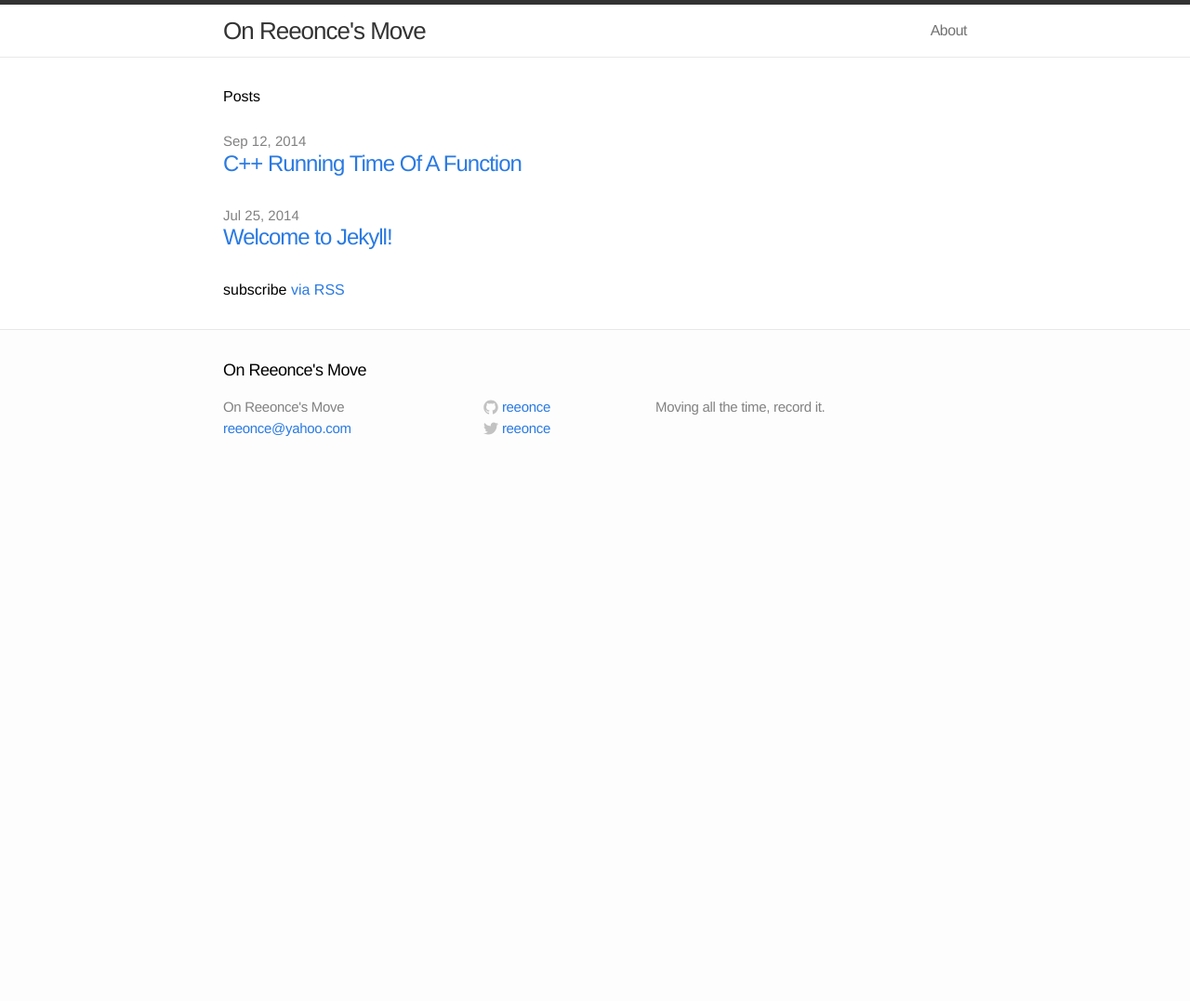
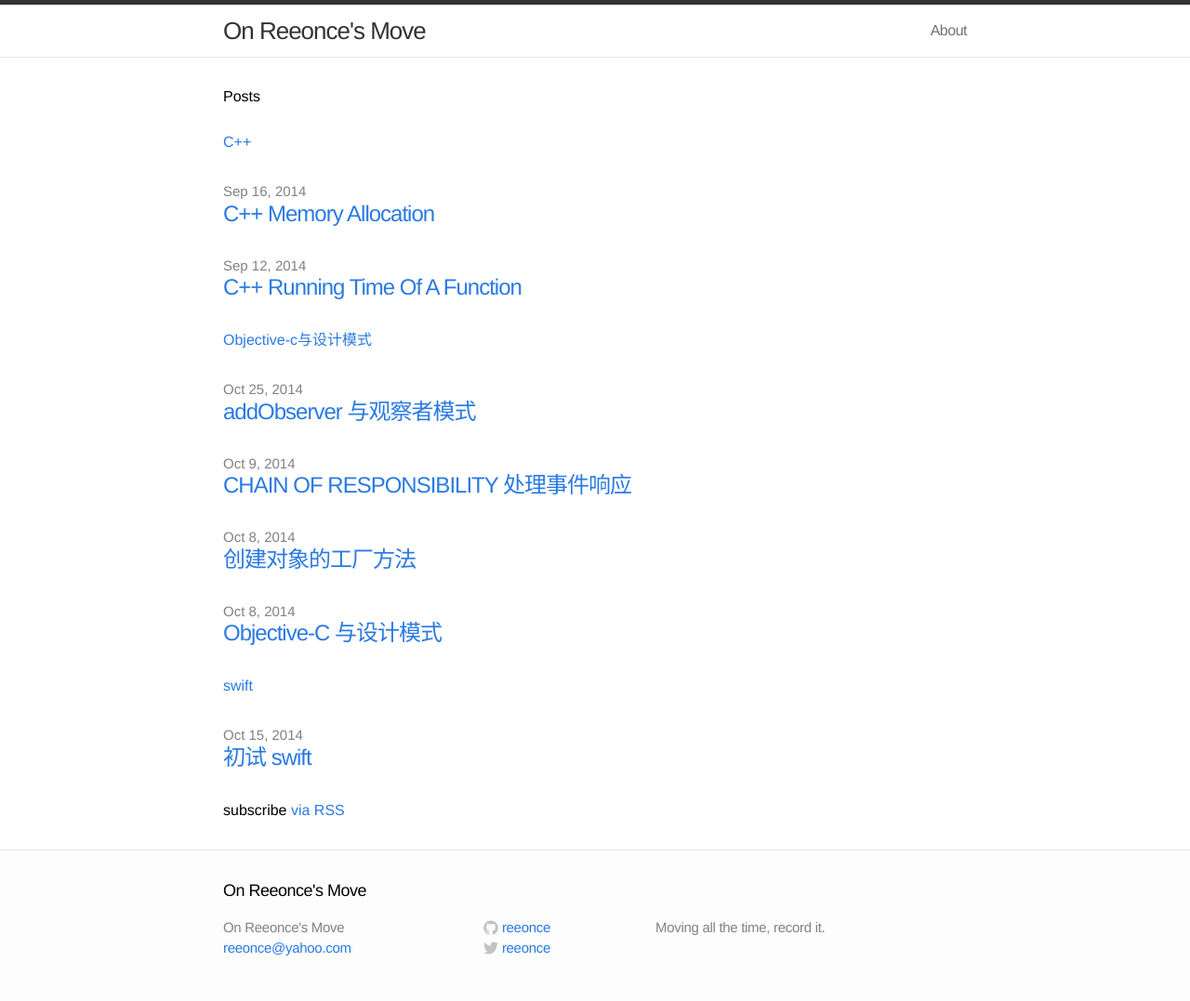
Before and after one commit to reeonce/reeonce.github.io, a Jekyll site: the page built from index.html, in a window 1280 px wide. Shown: the whole page at 93% size. Built offline with Jekyll 4.4.1, drawn with Linux system fonts in a browser that asks for light colours; Markdown is read by kramdown in place of the engine named in the settings; before the commit the page ends 900 px from its top, so only the background shows below that.

Commit message:
update some posts and about me

````diff
--- a/_posts/2014-07-25-welcome-to-jekyll.markdown
+++ b/_posts/Objective-C与设计模式/2014-10-10-AddObserver-与-观察者模式.markdown
@@ -1,8 +1,8 @@
 ---
 layout: post
-title:  "Welcome to Jekyll!"
-date:   2014-07-25 08:51:46
-categories: jekyll update
+title:  "addObserver 与观察者模式"
+date:   2014-10-25 08:51:46
+category: Objective-c与设计模式
 ---
 
 You'll find this post in your `_posts` directory - edit this post and re-build (or run with the `-w` switch) to see your changes!
@@ -22,3 +22,16 @@ Check out the [Jekyll docs][jekyll] for more info on how to get the most out of
 
 [jekyll-gh]: https://github.com/jekyll/jekyll
 [jekyll]:    http://jekyllrb.com
+```Objective-C
+int a = 0;
+def print_hi(name)
+  puts "Hi, #{name}"
+end
+print_hi('Tom')
+```
+{% for post in site.categories[page.category] %}
+<li>
+    <span class="post-date">{{ post.date | date: "%b %-d, %Y" }}</span>
+    <a class="post-link" href="{{ post.url | prepend: site.baseurl }}">{{ post.title }}</a>
+</li>
+{% endfor %}
--- a/index.html
+++ b/index.html
@@ -6,14 +6,19 @@ layout: default
 
   <h1>Posts</h1>
 
+    {% for category in site.categories %}
+        <h2><a name="{{ category | first }}">{{ category | first }}</a></h2>
             <ul class="posts">
-    {% for post in site.posts %}
+            {% for posts in category %}
+                {% for post in posts %}
                   <li>
                     <span class="post-date">{{ post.date | date: "%b %-d, %Y" }}</span>
                     <a class="post-link" href="{{ post.url | prepend: site.baseurl }}">{{ post.title }}</a>
                   </li>
                 {% endfor %}
+            {% endfor %}
             </ul>
+    {% endfor %}
 
   <p class="rss-subscribe">subscribe <a href="{{ "/feed.xml" | prepend: site.baseurl }}">via RSS</a></p>
 
````
Also changed, not shown: _posts/Objective-C与设计模式/2014-10-08-Objective-C与设计模式.markdown (added, +14 -0 lines), _posts/Objective-C与设计模式/2014-10-08-创建对象的工厂模式.markdown (added, +64 -0 lines), _posts/Objective-C与设计模式/2014-10-09-事件响应与-CHAIN-OF-RESPONSIBILITY.markdown (added, +36 -0 lines), _posts/swift/2014-10-15-初试swift.markdown (added, +22 -0 lines), about.md (+5 -3 lines), _posts/C++/2014-09-12-c++-running-time-of-a-function.markdown (renamed from _posts/2014-09-12-c++-running-time-of-a-function.markdown), _posts/C++/2014-09-16-c++-memory-allocation.markdown (renamed from _drafts/2014-09-16-c++-memory-allocation.markdown), favicon.ico (added). Lines whose indentation alone changed are shown as unchanged.
